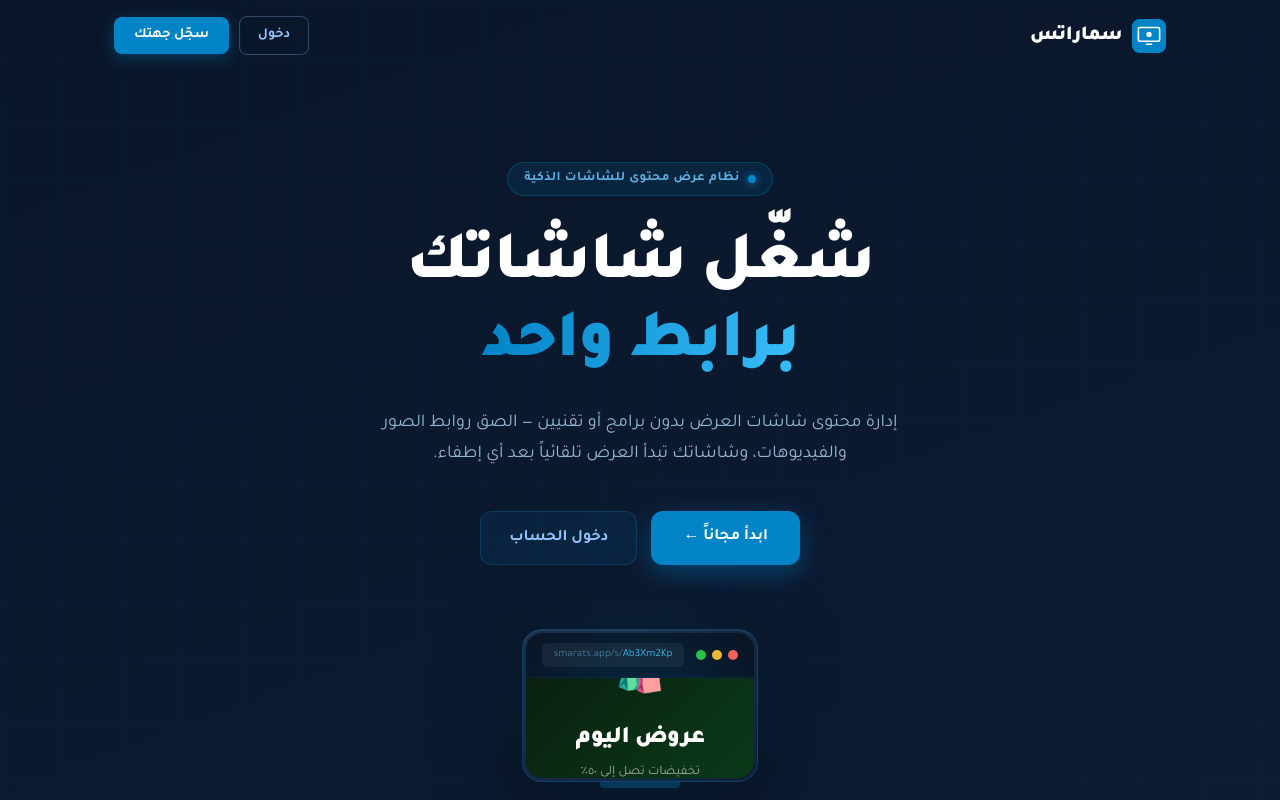
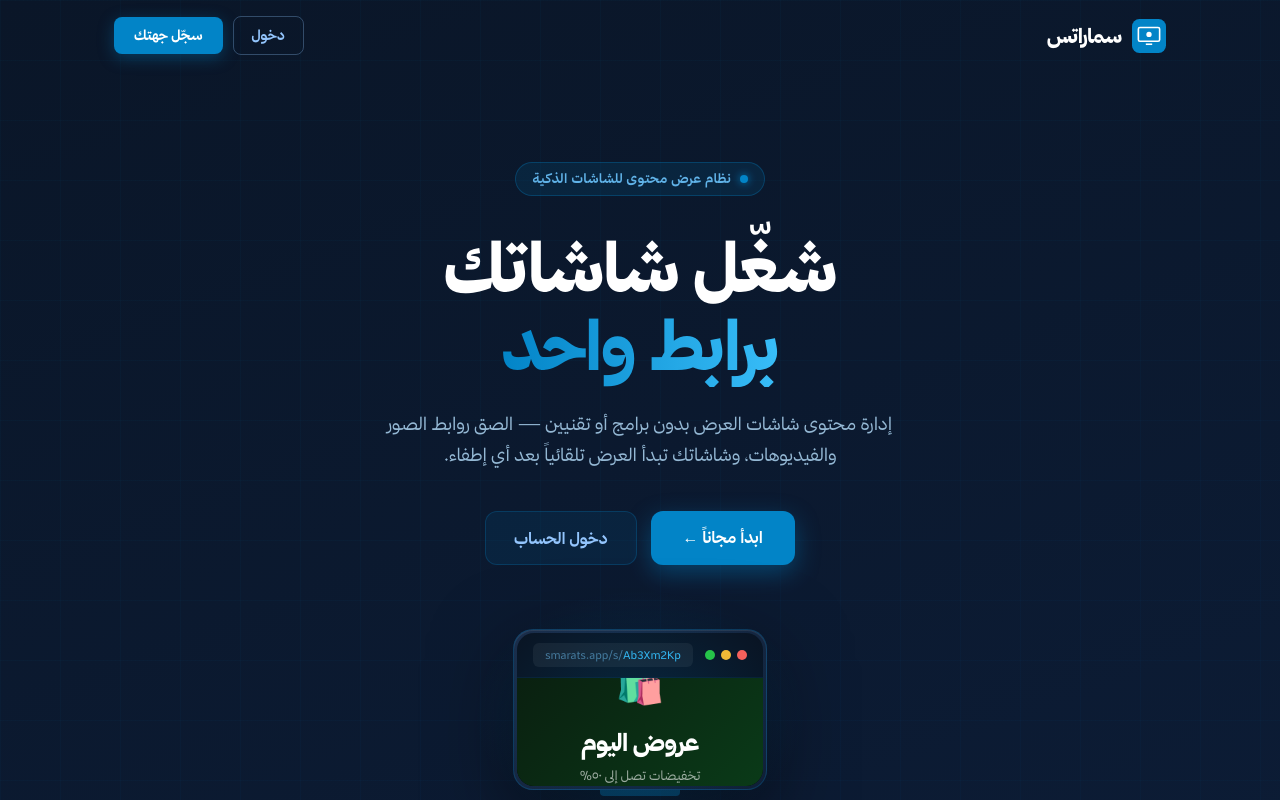
Before and after one commit to codefyd/smarats, a React (Vite) app: page / in a window 1280 px wide. Shown: the top 800 px of the page. Built offline with nearby package versions, Linux system fonts and the light colour scheme; no server answers.

Commit message:
Update LandingPage.jsx

```diff
--- a/src/pages/LandingPage.jsx
+++ b/src/pages/LandingPage.jsx
@@ -15,7 +15,7 @@ export default function LandingPage() {
         minHeight: '100vh',
         background: 'linear-gradient(160deg, #0a1628 0%, #0d1f3c 50%, #081420 100%)',
         color: '#e8f4fd',
-        fontFamily: 'Tajawal, system-ui, sans-serif',
+        fontFamily: 'Thmanyah Sans, Tajawal, system-ui, sans-serif',
         overflowX: 'hidden'
       }}
     >
```
